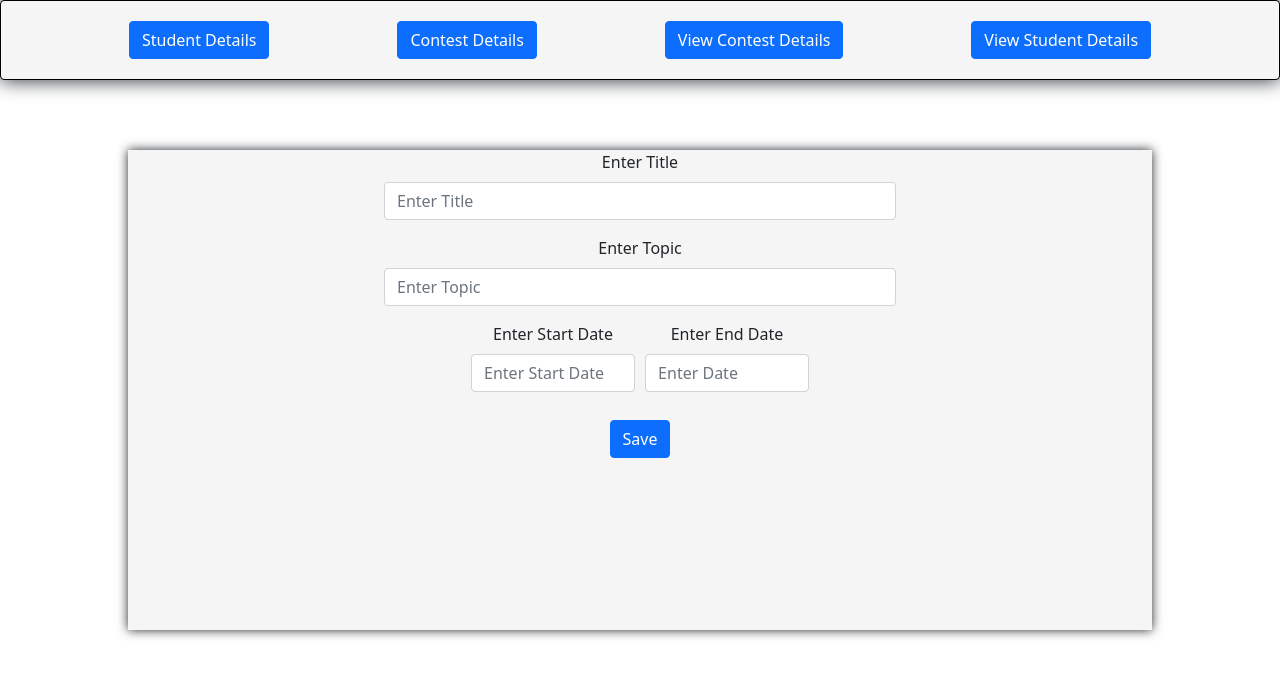
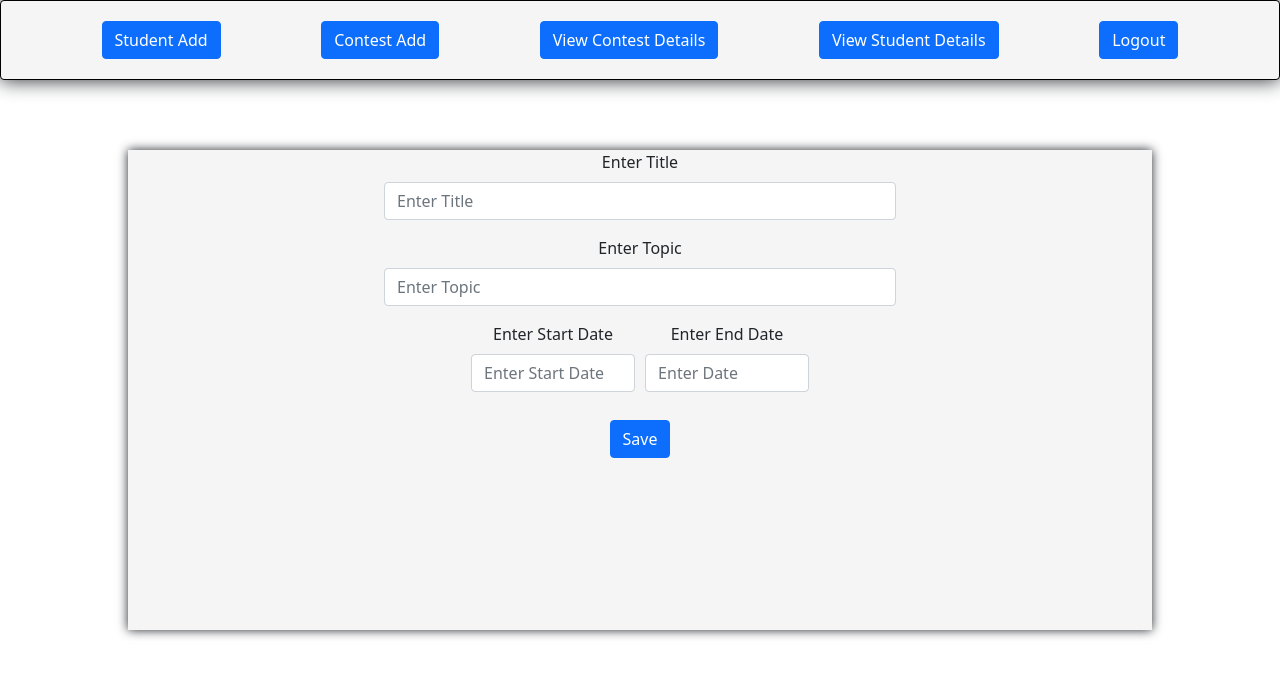
Before and after one commit to mahi98jat/Students-Management-App, a React (Create React App) app in the folder front-end/student-management-app/: page /contest in a window 1280 px wide. Shown: the top 676 px of the page. Built offline with nearby package versions, Linux system fonts and the light colour scheme.

Commit message:
css changes

```diff
--- a/front-end/student-management-app/src/Components/AdminPage.jsx
+++ b/front-end/student-management-app/src/Components/AdminPage.jsx
@@ -15,7 +15,10 @@ export default function AdminPage() {
   const handleSave = async (e) => {
     e.preventDefault();
 
-    let res = await axios.post("http://localhost:6677/students", studentData);
+    let res = await axios.post(
+      "http://localhost:6677/students",
+      studentData
+    );
 
     console.log(res);
 
@@ -25,16 +28,19 @@ export default function AdminPage() {
     <div>
       <div className="navbar">
         <Link to="/admin">
-          <Button variant="primary">Student Details</Button>
+          <Button variant="primary">Student Add</Button>
         </Link>
         <Link to="/contest">
-          <Button variant="primary">Contest Details</Button>
+          <Button variant="primary">Contest Add</Button>
         </Link>
         <Link to="/othercontest">
           <Button variant="primary">View Contest Details</Button>
         </Link>
         <Link to="/otherstudent">
           <Button variant="primary">View Student Details</Button>
+        </Link>
+        <Link to="/">
+          <Button variant="primary">Logout</Button>
         </Link>
       </div>
       <div className="Studentform">
@@ -65,7 +71,9 @@ export default function AdminPage() {
               <Form.Control
                 type="text"
                 name="education"
-                value={studentData.education ? studentData.education : ""}
+                value={
+                  studentData.education ? studentData.education : ""
+                }
                 onChange={(e) => handleInputChange(e)}
                 placeholder="Enter Qualification"
               />
--- a/front-end/student-management-app/src/Components/Contestdata.jsx
+++ b/front-end/student-management-app/src/Components/Contestdata.jsx
@@ -1,5 +1,5 @@
 import React from "react";
-import axios from 'axios'
+import axios from "axios";
 import "../Styles/Contestdata.css";
 import { Button } from "react-bootstrap";
 import "bootstrap/dist/css/bootstrap.min.css";
@@ -16,8 +16,11 @@ export default function ContestFill() {
 
   const handleSave = async (e) => {
     e.preventDefault();
-    console.log(contestData)
-    let res = await axios.post("http://localhost:6677/contest", contestData);
+    console.log(contestData);
+    let res = await axios.post(
+      "http://localhost:6677/contest",
+      contestData
+    );
 
     console.log(res);
     setContestData({});
@@ -26,16 +29,19 @@ export default function ContestFill() {
     <div>
       <div className="navbar">
         <Link to="/admin">
-          <Button variant="primary">Student Details</Button>
+          <Button variant="primary">Student Add</Button>
         </Link>
         <Link to="/contest">
-          <Button variant="primary">Contest Details</Button>
+          <Button variant="primary">Contest Add</Button>
         </Link>
         <Link to="/othercontest">
           <Button variant="primary">View Contest Details</Button>
         </Link>
         <Link to="/otherstudent">
           <Button variant="primary">View Student Details</Button>
+        </Link>
+        <Link to="/">
+          <Button variant="primary">Logout</Button>
         </Link>
       </div>
       <div className="Studentform">
@@ -66,7 +72,9 @@ export default function ContestFill() {
               <Form.Control
                 type="text"
                 name="Start_date"
-                value={contestData.Start_date ? contestData.Start_date : ""}
+                value={
+                  contestData.Start_date ? contestData.Start_date : ""
+                }
                 onChange={(e) => handleInputChange(e)}
                 placeholder="Enter Start Date"
               />
@@ -76,7 +84,9 @@ export default function ContestFill() {
               <Form.Label>Enter End Date</Form.Label>
               <Form.Control
                 name="End_date"
-                value={contestData.End_date ? contestData.End_date : ""}
+                value={
+                  contestData.End_date ? contestData.End_date : ""
+                }
                 onChange={(e) => handleInputChange(e)}
                 type="text"
                 placeholder="Enter Date"
--- a/front-end/student-management-app/src/Components/Contestshowdata.jsx
+++ b/front-end/student-management-app/src/Components/Contestshowdata.jsx
@@ -10,15 +10,17 @@ import { Link, useLocation } from "react-router-dom";
 export default function Contestshowdata() {
   let location = useLocation();
   var res = location.state.name;
-  //console.log(res);
+  console.log(res);
   const [loading, setLoading] = useState(true);
   const [contestDetails, setConstestDetails] = useState([]);
-  const [data, setDate] = useState(res);
+  const [dataa, setDate] = useState(res);
+  console.log(dataa);
 
   const getData = async () => {
     let res = await axios.get("http://localhost:6677/contest");
     //console.log(res);
     let { data } = res;
+    console.log({ data });
     setConstestDetails(data);
     setLoading(false);
   };
@@ -28,30 +30,38 @@ export default function Contestshowdata() {
   };
   useEffect(() => {
     getData();
-  }, [data]);
+  }, []);
   return (
     <div>
       <div className="navbar">
-        {data === "admin" ? (
+        {dataa === "admin" ? (
           <Link to="/admin" className="disabledCursor">
-            <Button variant="primary">Student Details</Button>
+            <Button variant="primary">Student Add</Button>
           </Link>
         ) : null}
-        {data === "admin" ? (
+        {dataa === "admin" ? (
           <Link to="/contest" className="disabledCursor">
-            <Button variant="primary">Contest Details</Button>
+            <Button variant="primary">Contest Add</Button>
           </Link>
         ) : null}
-        {data === "admin" ? (
+        {dataa === "admin" ? (
           <Link to="/othercontest">
-            <Button variant="primary">View Contest Details</Button>
+            <Button
+              variant="primary"
+              onClick={(e) => e.preventDefault()}
+            >
+              View Contest Details
+            </Button>
           </Link>
         ) : null}
-        {data === "admin" ? (
+        {dataa === "admin" ? (
           <Link to="/otherstudent" className="disabledCursor">
             <Button variant="primary">View Student Details</Button>
           </Link>
         ) : null}
+        <Link to="/">
+          <Button variant="primary">Logout</Button>
+        </Link>
       </div>
       <div className="details-div">
         {loading ? (
@@ -102,7 +112,7 @@ export default function Contestshowdata() {
                 variant="primary"
                 onClick={() => removeContest(e._id)}
               >
-                {data === "admin"
+                {dataa === "admin"
                   ? "Delete Contest"
                   : "Attempt Contest"}
               </Button>
--- a/front-end/student-management-app/src/Components/Login.jsx
+++ b/front-end/student-management-app/src/Components/Login.jsx
@@ -56,6 +56,10 @@ export default function Login() {
         <Button variant="primary" className="fgh" onClick={openform}>
           Log In
         </Button>{" "}
+        <img
+          style={{ marginTop: "100px" }}
+          src="https://149501111.v2.pressablecdn.com/wp-content/uploads/2020/12/Student-Management-System.jpg"
+        ></img>
       </div>
     </>
   ) : (
--- a/front-end/student-management-app/src/Components/Studentshowdata.jsx
+++ b/front-end/student-management-app/src/Components/Studentshowdata.jsx
@@ -27,16 +27,19 @@ export default function Studentdata() {
     <div>
       <div className="navbar">
         <Link to="/admin">
-          <Button variant="primary">Student Details</Button>
+          <Button variant="primary">Student Add</Button>
         </Link>
         <Link to="/contest">
-          <Button variant="primary">Contest Details</Button>
+          <Button variant="primary">Contest Add</Button>
         </Link>
         <Link to="/othercontest">
           <Button variant="primary">View Contest Details</Button>
         </Link>
         <Link to="/otherstudent">
           <Button variant="primary">View Student Details</Button>
+        </Link>
+        <Link to="/">
+          <Button variant="primary">Logout</Button>
         </Link>
       </div>
 
@@ -45,19 +48,45 @@ export default function Studentdata() {
           <h3>We are fetching the details</h3>
         ) : studentDetails.length === 0 ? (
           <h1>
-            students have to add. There is no data present in database for
-            students.
+            students have to add. There is no data present in database
+            for students.
           </h1>
         ) : (
           studentDetails.map((e) => (
-            <div>
-              <h1>{e.name}</h1>
-              <h4>{e.education}</h4>
-              <p>{e.age}</p>
-              <p>{e.gender}</p>
-              <p>{e.city}</p>
-              <p>{e.contact}</p>
-              <Button variant="primary" onClick={() => removeStudent(e._id)}>
+            <div className="innerdiv1">
+              <h1>
+                {" "}
+                <span className="innerstyle">Name: </span>
+                {e.name}
+              </h1>
+              <h4>
+                {" "}
+                <span className="innerstyle">Education: </span>
+                {e.education}
+              </h4>
+              <p>
+                {" "}
+                <span className="innerstyle">Age: </span>
+                {e.age}
+              </p>
+              <p>
+                <span className="innerstyle">Gender: </span>
+                {e.gender}
+              </p>
+              <p>
+                {" "}
+                <span className="innerstyle">City: </span>
+                {e.city}
+              </p>
+              <p>
+                {" "}
+                <span className="innerstyle">Contact: </span>
+                {e.contact}
+              </p>
+              <Button
+                variant="primary"
+                onClick={() => removeStudent(e._id)}
+              >
                 Remove Student
               </Button>
             </div>
--- a/front-end/student-management-app/src/Styles/Contestdata.css
+++ b/front-end/student-management-app/src/Styles/Contestdata.css
@@ -25,3 +25,14 @@
 .disabledCursor {
   cursor: default;
 }
+
+.innerdiv1 {
+  border: 1px solid white;
+  background: whitesmoke;
+  box-shadow: 0 0 10px;
+  width: 350px;
+  height: 340px;
+  margin-left: 50px;
+  margin-top: 15px;
+  padding: 10px;
+}
```
